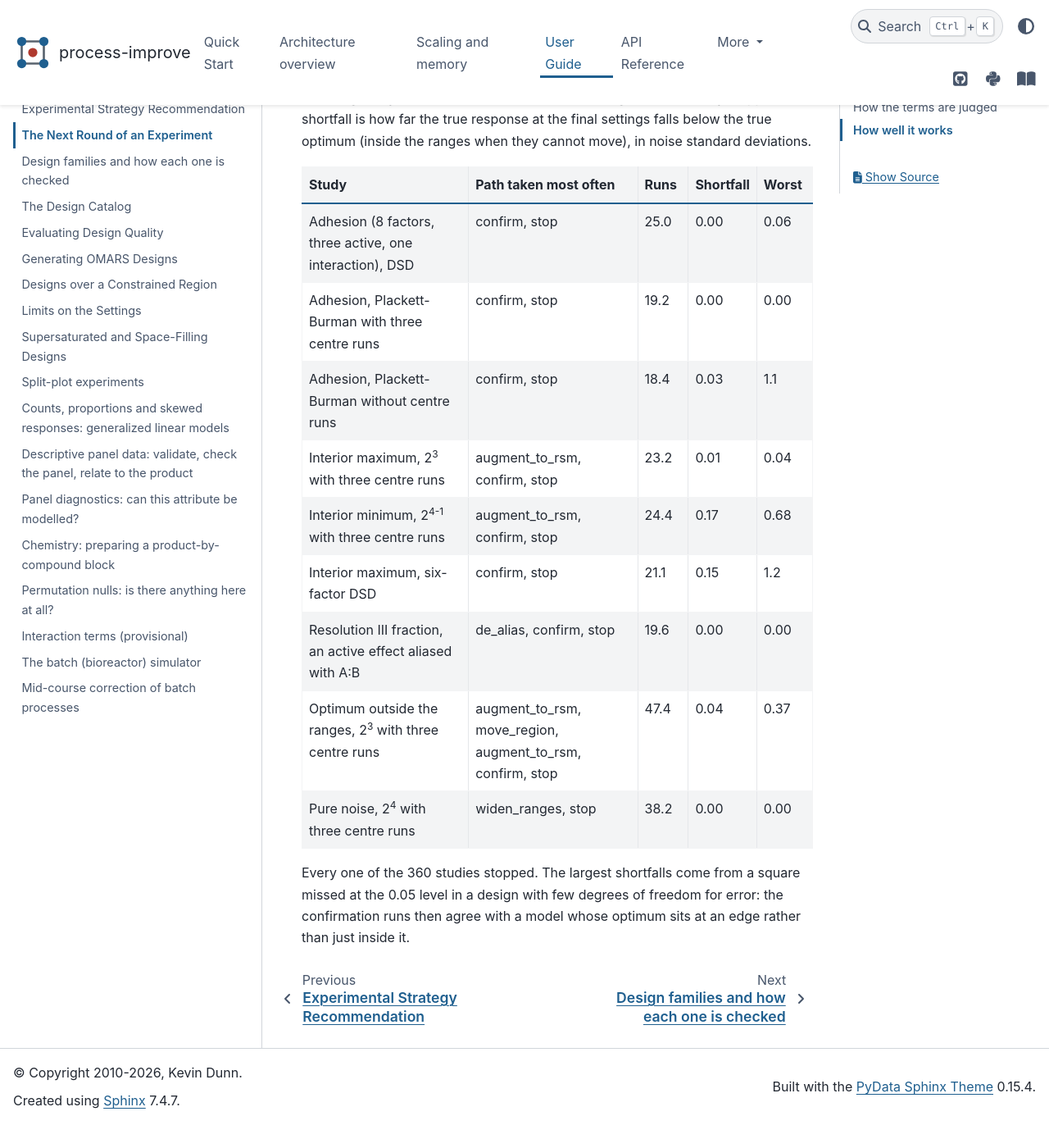
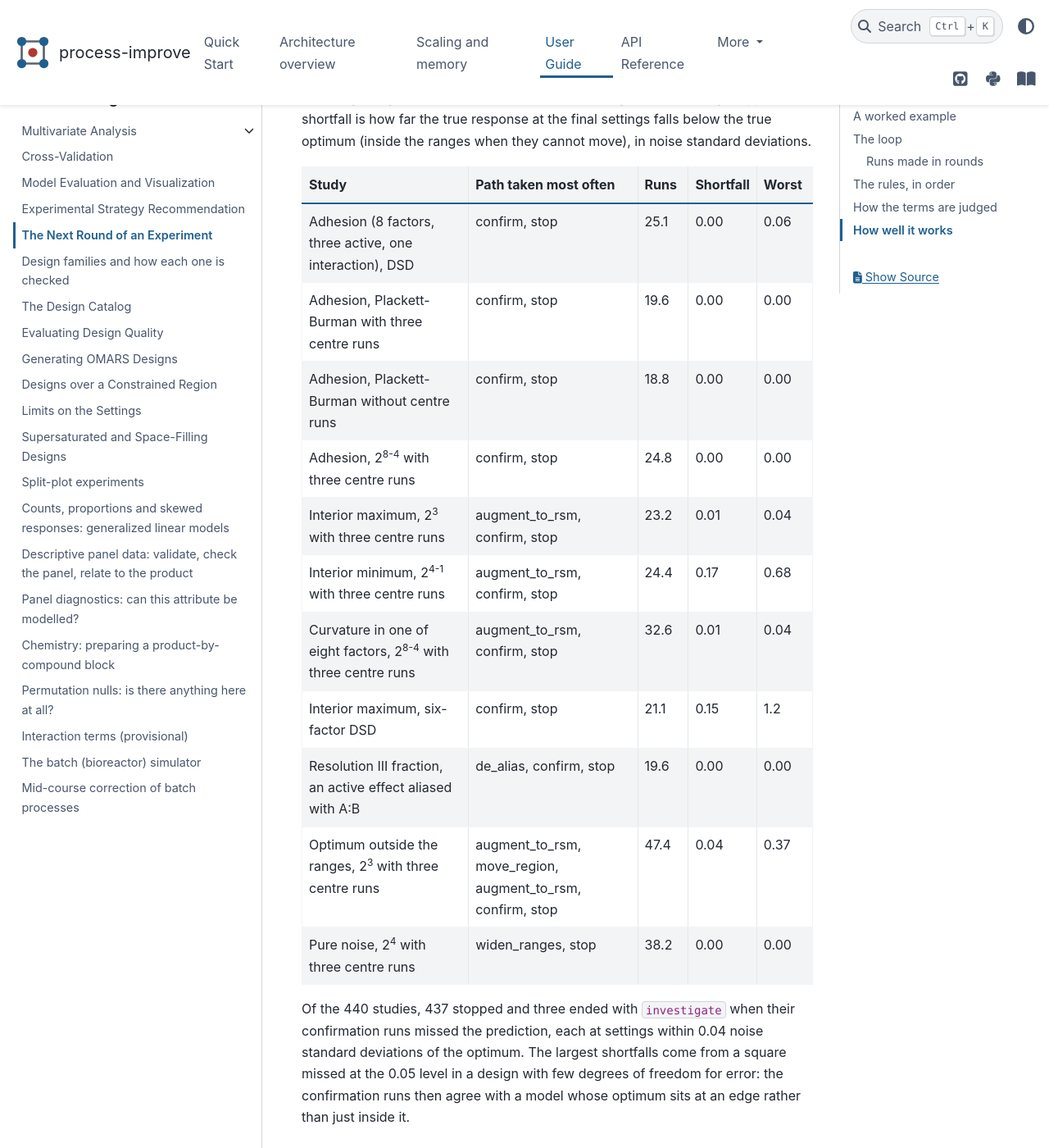
Before and after one commit to kgdunn/process-improve, a Sphinx documentation site: the page built from docs/user_guide/next_step.rst, in a window 1280 px wide and 1400 px high, scrolled down 4763 px. Shown: the whole window at 82% size. Built offline with Sphinx 7.4.7 and the PyData theme 0.15.4, drawn with Linux system fonts in a browser that asks for light colours; before the commit the page ends 6134 px from its top, so only the background shows below that.

Commit message:
Update the guide's evidence with the two new studies, 40 runs each
Co-Authored-By: Claude Opus 5.5 <noreply@anthropic.com>
Claude-Session: https://claude.ai/code/session_01L2tiSWaSL9Az8XA4ah4Xza

```diff
--- a/docs/user_guide/next_step.rst
+++ b/docs/user_guide/next_step.rst
@@ -179,19 +179,24 @@ move), in noise standard deviations.
      - Worst
    * - Adhesion (8 factors, three active, one interaction), DSD
      - confirm, stop
-     - 25.0
+     - 25.1
      - 0.00
      - 0.06
    * - Adhesion, Plackett-Burman with three centre runs
      - confirm, stop
-     - 19.2
+     - 19.6
      - 0.00
      - 0.00
    * - Adhesion, Plackett-Burman without centre runs
      - confirm, stop
-     - 18.4
-     - 0.03
-     - 1.1
+     - 18.8
+     - 0.00
+     - 0.00
+   * - Adhesion, 2\ :sup:`8-4` with three centre runs
+     - confirm, stop
+     - 24.8
+     - 0.00
+     - 0.00
    * - Interior maximum, 2\ :sup:`3` with three centre runs
      - augment_to_rsm, confirm, stop
      - 23.2
@@ -202,6 +207,11 @@ move), in noise standard deviations.
      - 24.4
      - 0.17
      - 0.68
+   * - Curvature in one of eight factors, 2\ :sup:`8-4` with three centre runs
+     - augment_to_rsm, confirm, stop
+     - 32.6
+     - 0.01
+     - 0.04
    * - Interior maximum, six-factor DSD
      - confirm, stop
      - 21.1
@@ -223,6 +233,8 @@ move), in noise standard deviations.
      - 0.00
      - 0.00
 
-Every one of the 360 studies stopped. The largest shortfalls come from a square missed at the
-0.05 level in a design with few degrees of freedom for error: the confirmation runs then agree
-with a model whose optimum sits at an edge rather than just inside it.
+Of the 440 studies, 437 stopped and three ended with ``investigate`` when their confirmation
+runs missed the prediction, each at settings within 0.04 noise standard deviations of the optimum. The
+largest shortfalls come from a square missed at the 0.05 level in a design with few degrees of
+freedom for error: the confirmation runs then agree with a model whose optimum sits at an edge
+rather than just inside it.
```
